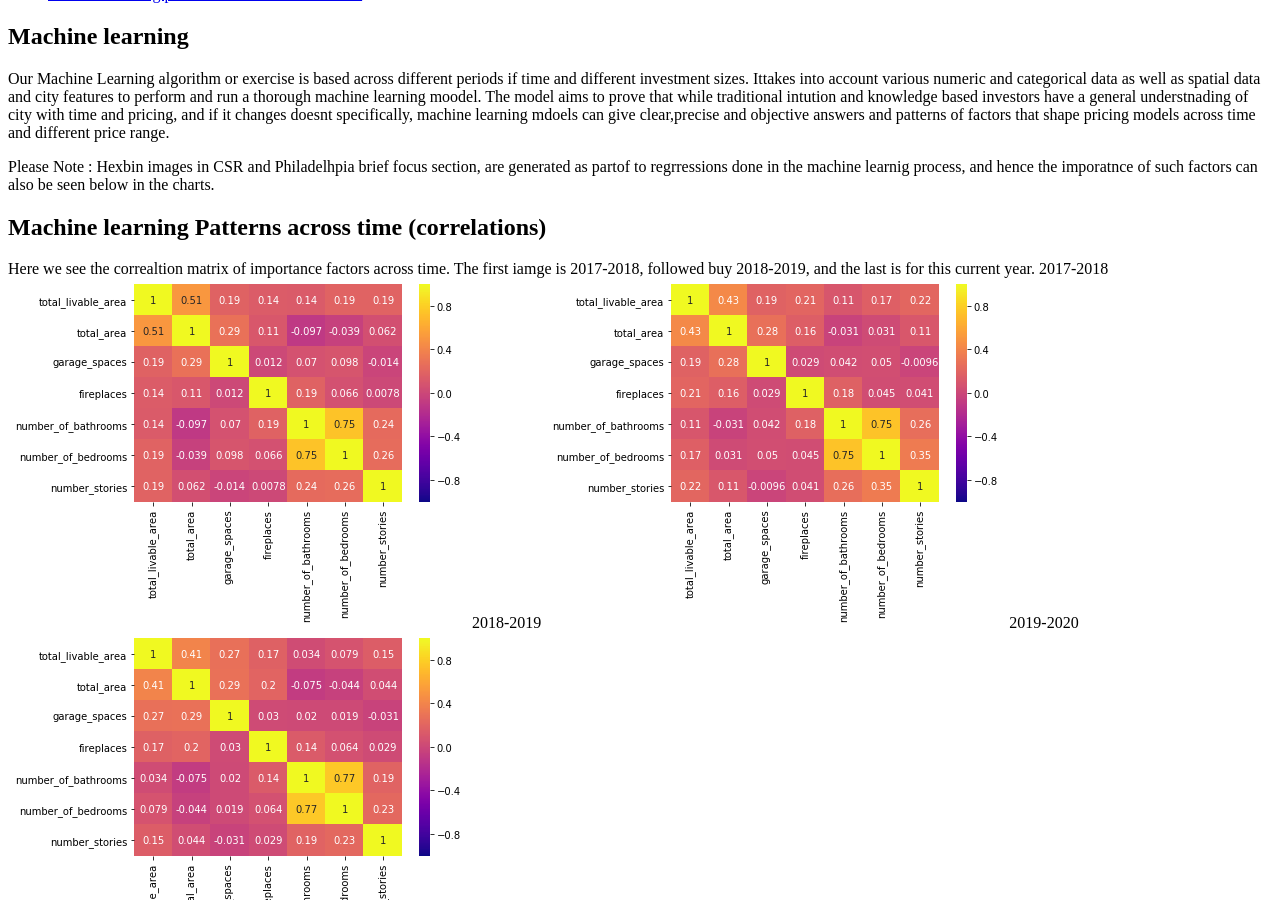
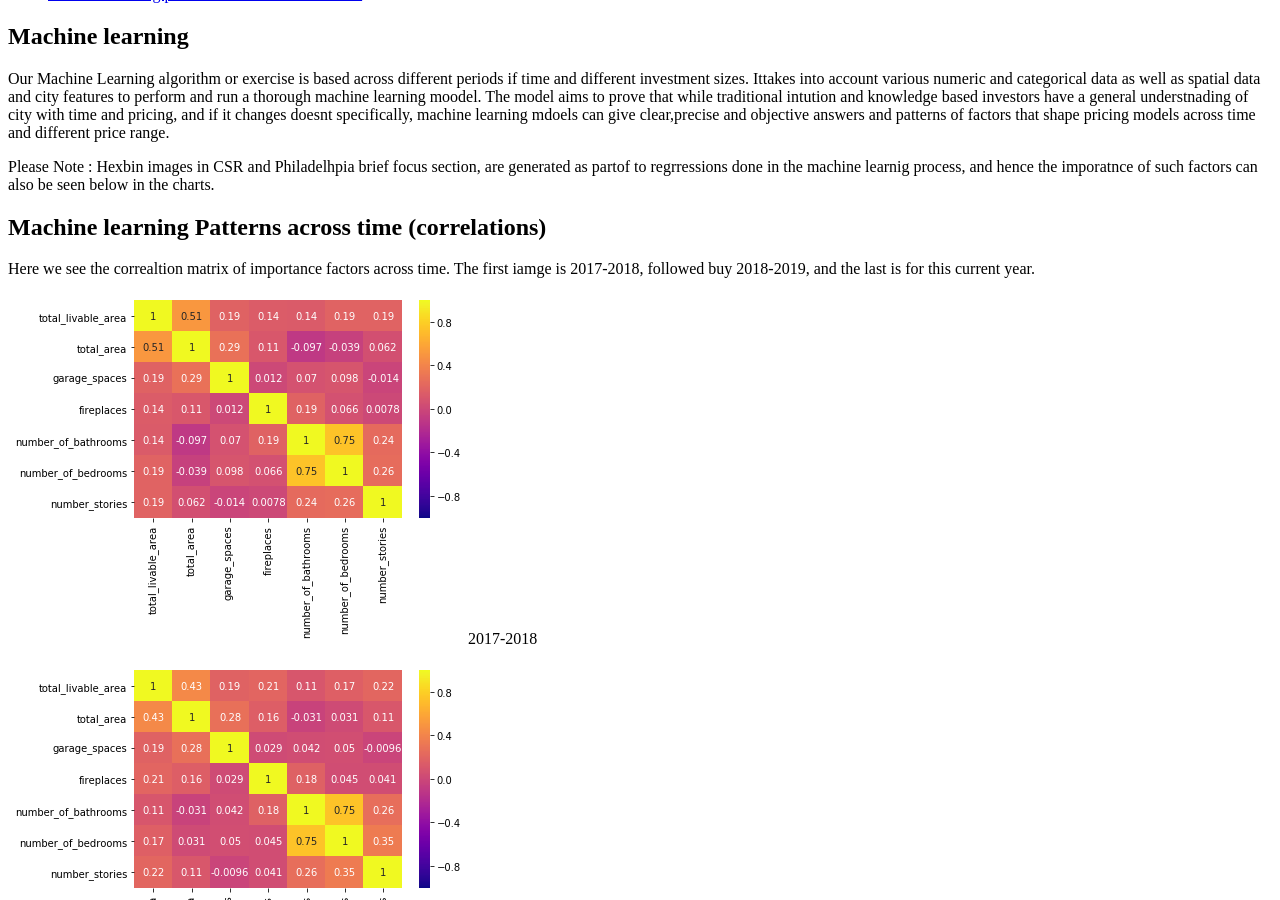
Before and after one commit to akshaynagar26/Pleasework, a Jekyll site: the page built from _posts/2019-04-05-Machine-Learning.md, in a window 1280 px wide and 900 px high, scrolled down 526 px. Built offline with Jekyll 4.4.1, drawn with Linux system fonts in a browser that asks for light colours; cached includes are drawn as plain includes; nearby versions of some CDN libraries.

Commit message:
Update 2019-04-05-Machine-Learning.md

```diff
--- a/_posts/2019-04-05-Machine-Learning.md
+++ b/_posts/2019-04-05-Machine-Learning.md
@@ -21,12 +21,13 @@
 ## Machine learning Patterns across time (correlations)
 Here we see the correaltion matrix of importance factors across time.
 The first iamge is 2017-2018, followed buy 2018-2019, and the last is for this current year.
-2017-2018
-![heatmap1]({{ site.url }}{{ site.baseurl }}/assets/images/heatmap1.png)
-2018-2019
-![heatmap2]({{ site.url }}{{ site.baseurl }}/assets/images/heatmap2.png)
-2019-2020
-![heatmap3]({{ site.url }}{{ site.baseurl }}/assets/images/heatmap3.png)
+
+
+![heatmap1]({{ site.url }}{{ site.baseurl }}/assets/images/heatmap1.png)2017-2018
+
+![heatmap2]({{ site.url }}{{ site.baseurl }}/assets/images/heatmap2.png)2018-2019
+
+![heatmap3]({{ site.url }}{{ site.baseurl }}/assets/images/heatmap3.png)2019-2020
 
 ## Machine learning Patterns across time
 The following Charts shows importance factors as a result of machine learning for different time periods.
```
